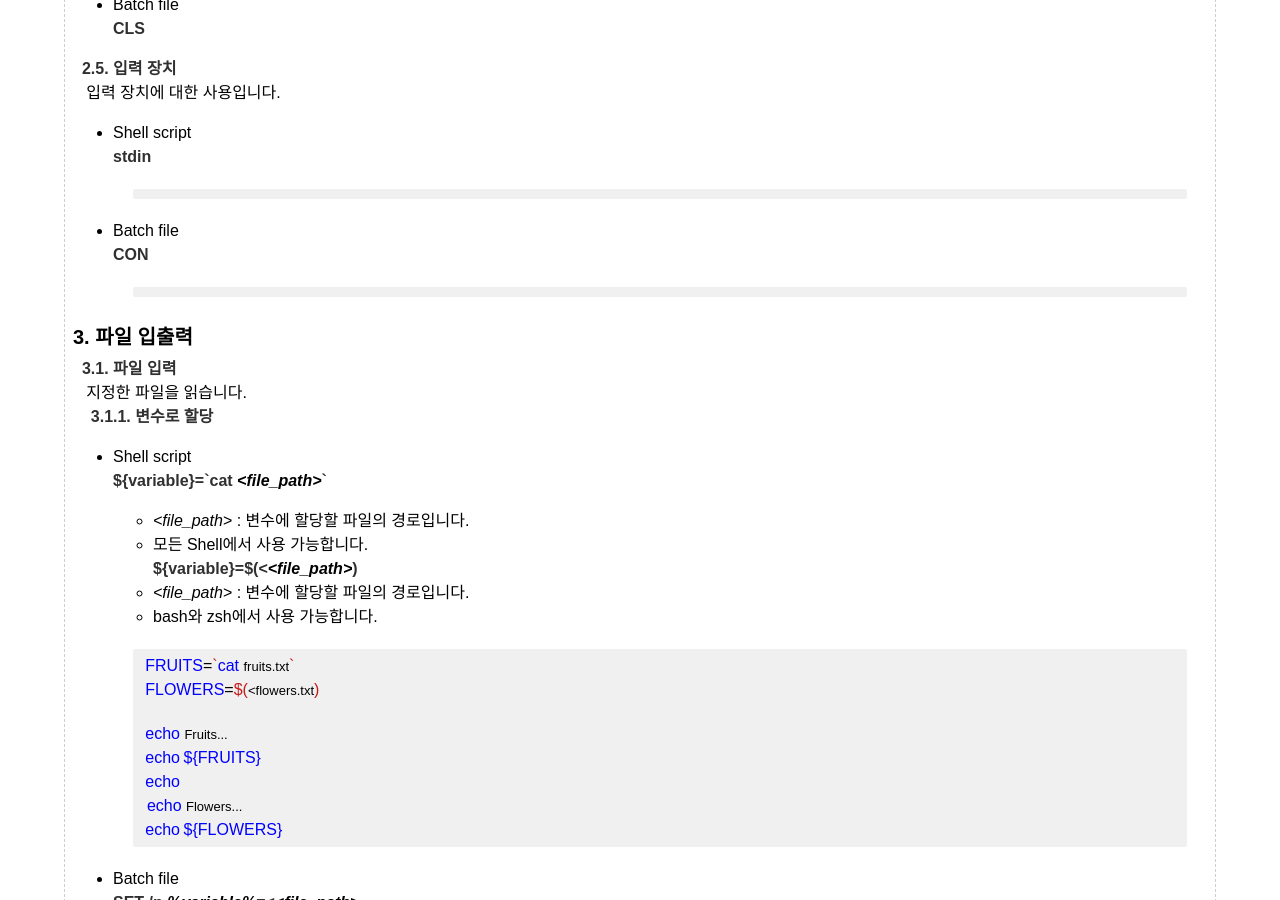
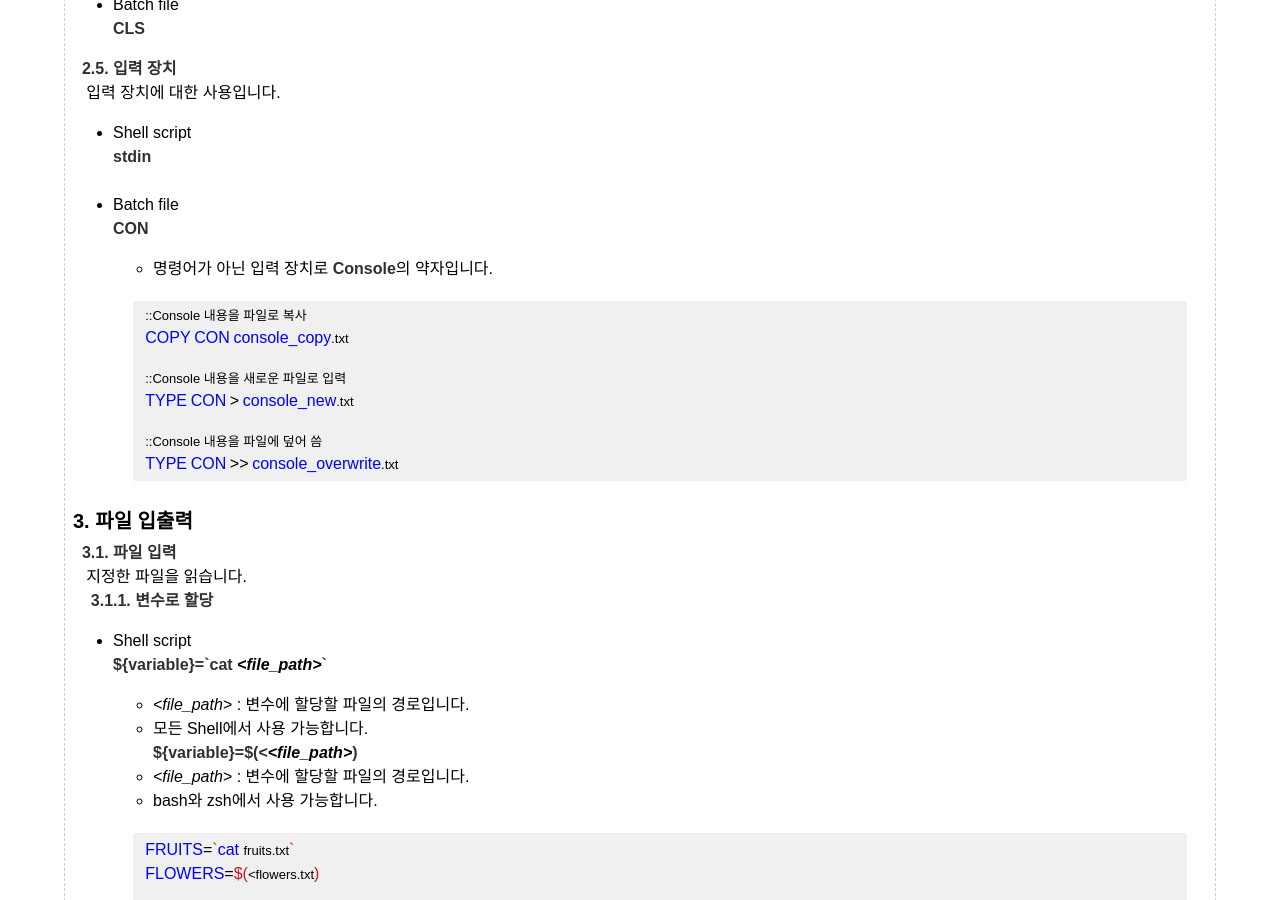
Before and after one commit to HgO-git/hgo-git.github.io, a Jekyll site: the page built from _posts/Shell/2020-08-02-16-13-shell-use-5-inout.md, in a window 1280 px wide and 900 px high, scrolled down 4003 px. Built offline with Jekyll 4.4.1, drawn with Linux system fonts in a browser that asks for light colours.

Commit message:
[fix/post] 2.5. 입력장치관련 내용 추가 - 2020-08-02-16-13-shell-use-5-inout.md

```diff
--- a/_posts/Shell/2020-08-02-16-13-shell-use-5-inout.md
+++ b/_posts/Shell/2020-08-02-16-13-shell-use-5-inout.md
@@ -190,14 +190,21 @@ ECHO %INPUT_VAR%
 
 - Shell script
     **stdin**
-
-    ~~~sh
-    ~~~
+<br>
 
 - Batch file
     **CON**
+    - 명령어가 아닌 입력 장치로 **Console**의 약자입니다.
 
     ~~~batch
+    ::Console 내용을 파일로 복사
+    COPY CON console_copy.txt
+
+    ::Console 내용을 새로운 파일로 입력
+    TYPE CON > console_new.txt
+
+    ::Console 내용을 파일에 덮어 씀
+    TYPE CON >> console_overwrite.txt
     ~~~
 
 ###### 3. 파일 입출력
```
